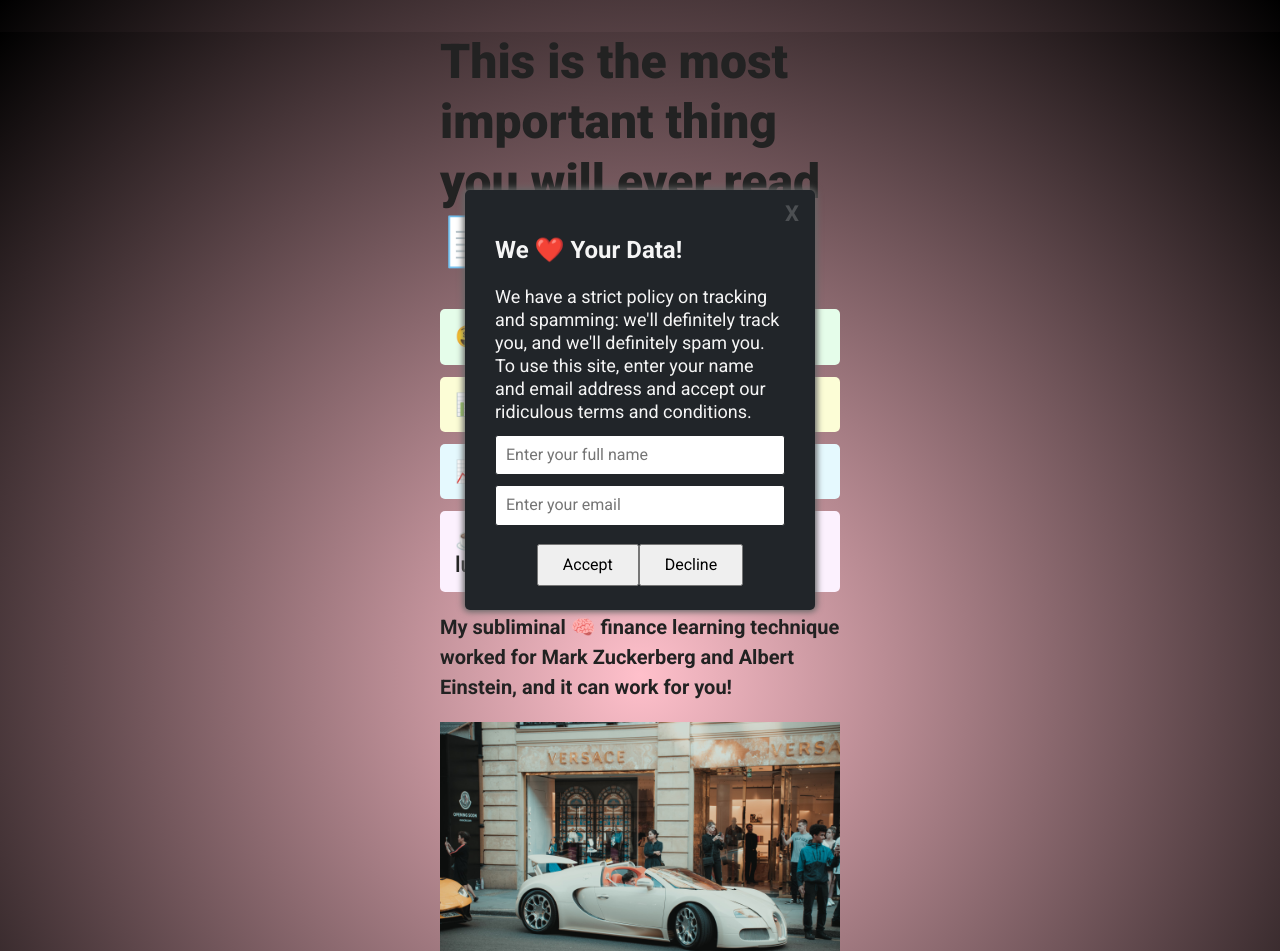
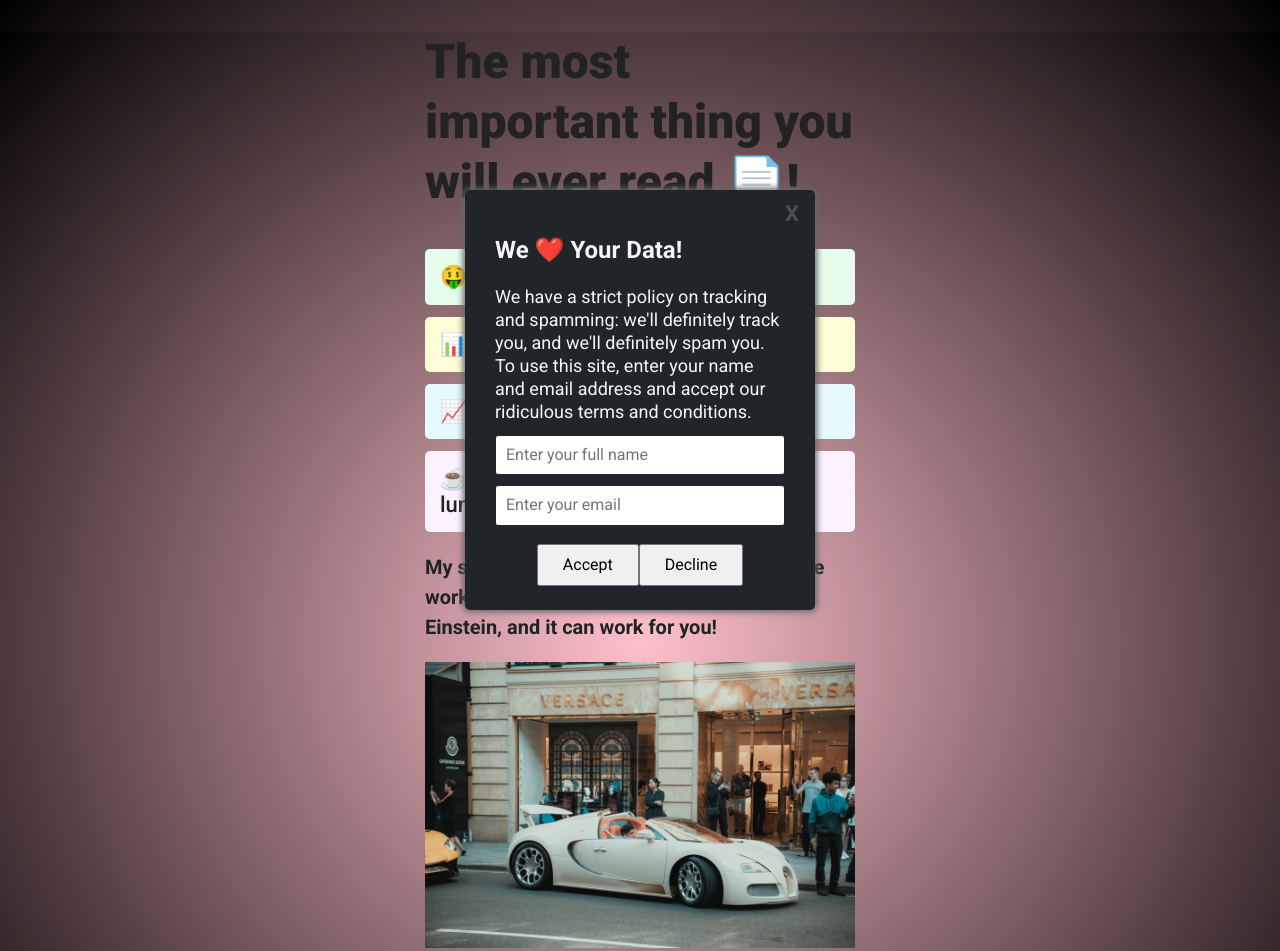
Before and after one commit to UmbraNova/fun-cookie-consent, a website built with Vite: page index.html in a window 1280 px wide. Shown: the top 951 px of the page. Built offline with nearby package versions, Linux system fonts and the light colour scheme.

Commit message:
visual tweaks, made main container wider

```diff
--- a/index.css
+++ b/index.css
@@ -59,7 +59,7 @@
 }
 
 main{
-    width: 400px;
+    width: 430px;
     margin: 0 auto;
 }
 
--- a/index.html
+++ b/index.html
@@ -12,7 +12,7 @@
 <body>
 	<main>
 		<section class="section-container">
-			<h1>This is the most important thing you will ever read 📄!</h1>
+			<h1>The most important thing you will ever read 📄!</h1>
 
 			<ul>
 				<li class="li-green">🤑 Income a starting at 6 figures</li>
```
